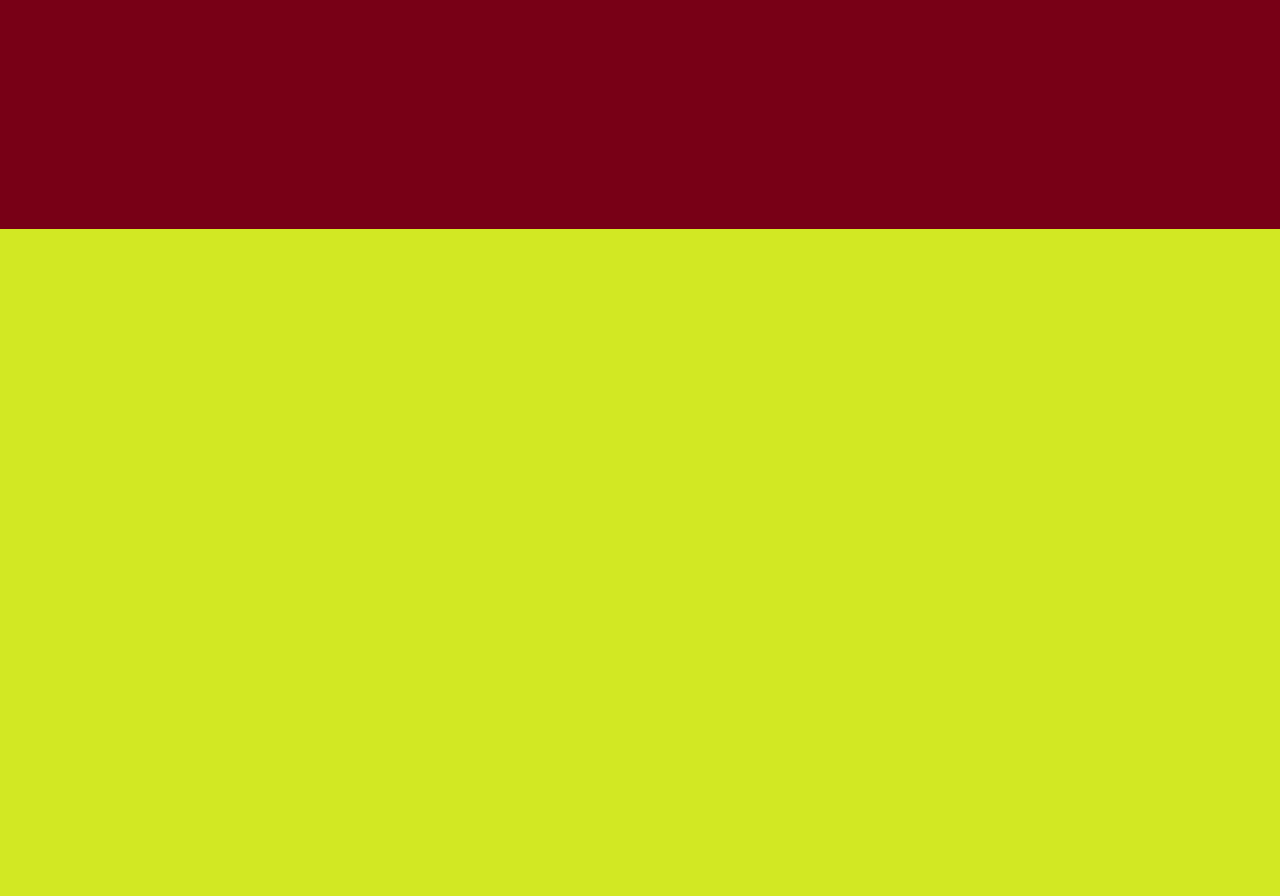
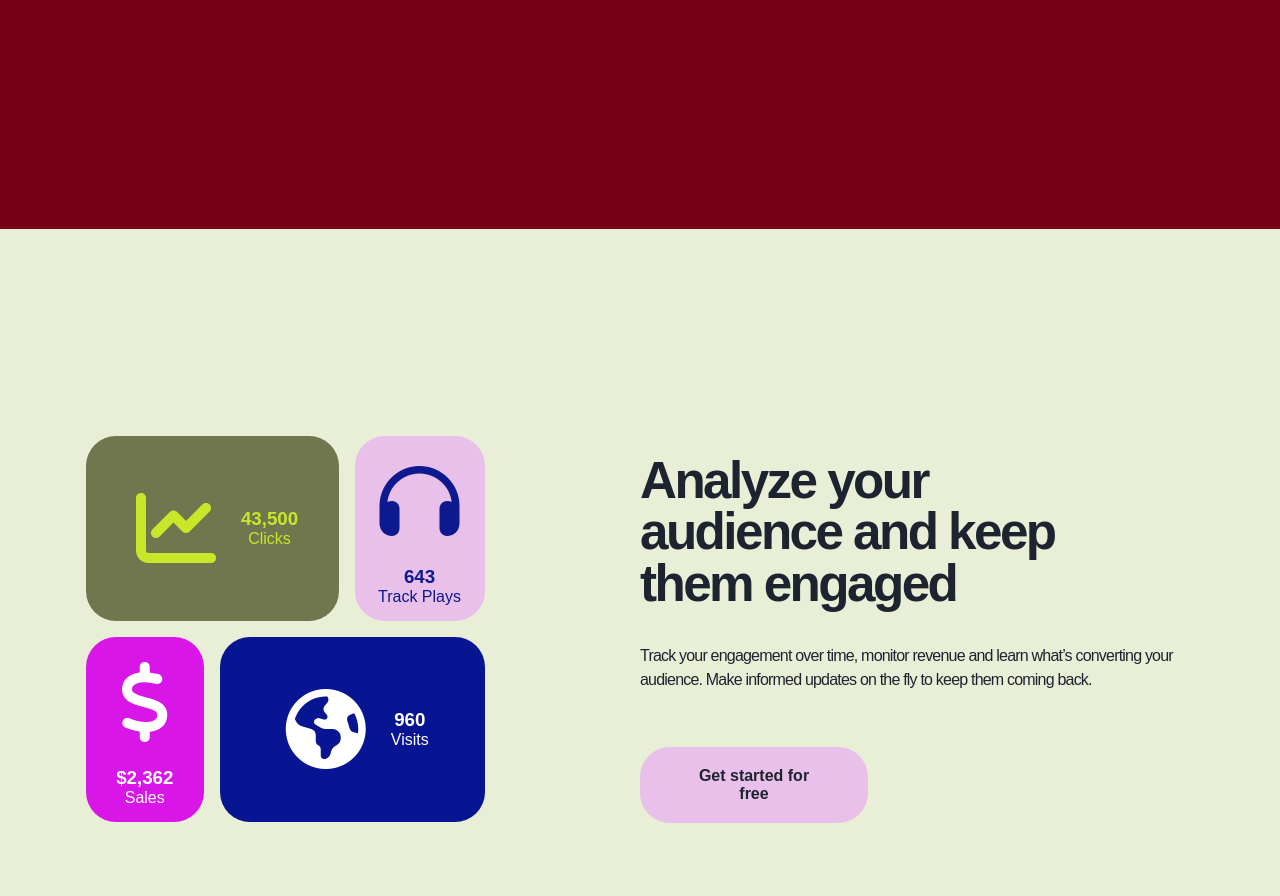
Before and after one commit to kpx-136/linktreeclone, a plain HTML site: page index.html in a window 1280 px wide. Shown: the part 2361-3257 px from the top of the page. Before the commit the page ends 2590 px from the top, so only its background shows below. Drawn offline with Linux system fonts and the light colour scheme; a web font is replaced by a local one.

Commit message:
section 4

```diff
--- a/index.html
+++ b/index.html
@@ -21,6 +21,9 @@
 		<link rel="preconnect" href="https://fonts.googleapis.com">
 		<link rel="preconnect" href="https://fonts.gstatic.com" crossorigin>
 		<link href="https://fonts.googleapis.com/css2?family=Squada+One&display=swap" rel="stylesheet">
+
+		<!-- Fontawesome -->
+		<link rel="stylesheet" href="https://cdnjs.cloudflare.com/ajax/libs/font-awesome/6.7.2/css/all.min.css">
 
 		<title>Link in bio tool: Everything you are, in one simple link | Linktree</title>
 
@@ -151,6 +154,94 @@
 
 			</section>
 
+			<section class = "section" id = "sec-4">
+
+				<div id = "sec-4-container">
+
+					<div id = 'sec-4-img'>
+
+						<div id = 'grid-image'>
+
+							<div class = "box" id = "graph" style = "grid-area: graph">
+
+								<div class = 'box-image'>
+									<i class="fa-solid fa-chart-line"></i>
+								</div>
+
+								<div class = 'box-text'>
+
+									<h3>43,500</h3>
+									<span>Clicks</span>
+
+								</div>
+
+							</div>
+
+							<div class = "box" id = "headphones" style = "grid-area: headphones">
+
+								<div class = 'box-image'>
+									<i class="fa-solid fa-headphones"></i>
+								</div>
+
+								<div class = 'box-text'>
+
+									<h3>643</h3>
+									<span>Track Plays</span>
+
+								</div>
+
+							</div>
+
+							<div class = "box" id = "money" style = "grid-area: money">
+
+								<div class = 'box-image'>
+									<i class="fa-solid fa-dollar-sign"></i>
+								</div>
+
+								<div class = 'box-text'>
+
+									<h3>$2,362</h3>
+									<span>Sales</span>
+
+								</div>
+
+							</div>
+
+							<div class = "box" id = "globe" style = "grid-area: globe">
+
+								<div class = 'box-image'>
+									<i class="fa-solid fa-earth-americas"></i>
+								</div>
+
+								<div class = 'box-text'>
+
+									<h3>960</h3>
+									<span>Visits</span>
+
+								</div>
+
+							</div>
+
+						</div>
+
+					</div>
+
+					<div id = 'sec-4-text'>
+
+						<h1>Analyze your<br>audience and keep<br>them engaged</h1>
+
+						<p>
+							Track your engagement over time, monitor revenue and learn what’s converting your audience. Make informed updates on the fly to keep them coming back.
+						</p>
+
+						<button>Get started for free</button>
+
+					</div>
+
+				</div>
+
+			</section>
+
 		</main>
 
 	</body>
--- a/styles.css
+++ b/styles.css
@@ -332,7 +332,7 @@ input {
 	font-weight: 600;
 	cursor: pointer;
 	color: #000000;
-	width: 50%;
+	width: 40%;
 	margin-top: 40px;
 	background-color: #d2e823;
 }
@@ -424,7 +424,7 @@ input {
 	font-weight: 600;
 	cursor: pointer;
 	color: #000000;
-	width: 50%;
+	width: 40%;
 	margin-top: 40px;
 	background-color: #e9c0e9;
 }
@@ -449,3 +449,140 @@ input {
 		width: 90%;
 	}
 }
+
+#sec-4 {
+	background-color: #e8efd6;
+	display: flex;
+	justify-content: center;
+	align-items: center;
+}
+
+#sec-4-container {
+	display: flex;
+	justify-content: space-between;
+	align-items: center;
+	width: 100%;
+}
+
+#sec-4-img {
+	flex: 1;
+	display: flex;
+	justify-content: center;
+	align-items: center;
+}
+
+#grid-image {
+    width: 70%;
+    display: block;
+    margin: 0 auto;
+
+	display: grid;
+	grid-template-columns: 1fr 1fr 1fr;
+	grid-template-rows: 1fr 1fr;
+	gap: 1em;
+	grid-template-areas:
+	"graph graph headphones"
+	"money globe globe";
+}
+
+#grid-image .box {
+	display: flex;
+	align-items: center;
+	justify-content: center;
+	gap: 15px;
+	border: none;
+	border-radius: 30px;
+	padding: 15px;
+}
+
+#graph {
+	background-color: #70774e;
+	color: #c9e629;
+}
+
+#headphones {
+	background-color: #e9c0ea;
+	color: #0d198e;
+	flex-direction: column;
+}
+
+#money {
+	background-color: #d716e7;
+	color: #ffffff;
+	flex-direction: column;
+}
+
+#globe {
+	background-color: #071592;
+	color: #ffffff;
+}
+
+.box i{
+	font-size: 80px;
+	margin: 10px;
+}
+
+#sec-4-text {
+	color: #FFFFFF;
+    display: flex;
+    flex-direction: column;
+    gap: 15px;
+    padding: 70px;
+    flex: 1;
+}
+
+#sec-4-text h1 {
+	font-size: clamp(2.2rem, 4vw, 3.8rem);
+	font-weight: 900;
+	font-family: 'Linik Sans', sans-serif;
+	width: 100%;
+	margin: 20px auto;
+	padding: 0;
+	line-height: 1;
+	text-align: left;
+	color: #1e2330;
+}
+
+#sec-4-text p {
+	color: #1e2330;
+	text-align: left;
+	font-size: clamp(1rem, 1.2vw, 1.25rem);
+	letter-spacing: -0.05em;
+	font-weight: 500;
+	line-height: 1.5;
+}
+
+#sec-4-text button {
+	border: none;
+	font-size: 1rem;
+	border-radius: 30px;
+	padding: 20px 50px;
+	font-family: inherit;
+	font-weight: 600;
+	cursor: pointer;
+	color: #1e2330;
+	width: 40%;
+	margin-top: 40px;
+	background-color: #e9c0ea;
+}
+
+@media (max-width: 990px) {
+	#sec-4-container {
+		flex-direction: column;
+		padding-top: 40px;
+		gap: 0px;
+	}
+
+	#sec-4-text h1, #sec-4-text p {
+		text-align: center;
+		width: 100%;
+	}
+
+	#sec-4-text {
+		align-items: center;
+	}
+
+	#sec-4-text button {
+		width: 90%;
+	}
+}
```
